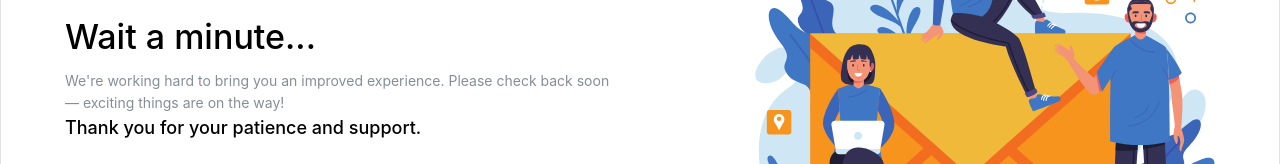
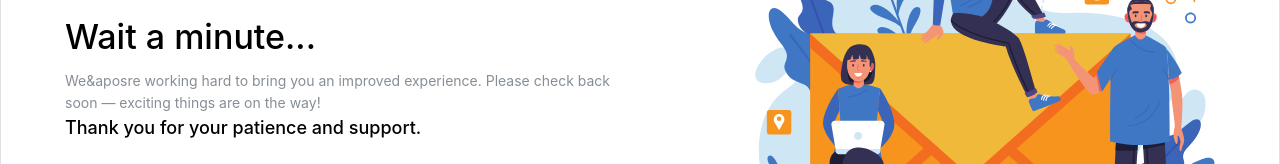
Before and after one commit to Nikhil-yadav-90/eddigi, a Next.js app: page / in a window 1280 px wide. Shown: the part 171-335 px from the top of the page. Built offline with nearby package versions, Linux system fonts and the light colour scheme.

Commit message:
build issue resolve

```diff
--- a/app/components/Home.tsx
+++ b/app/components/Home.tsx
@@ -1,6 +1,6 @@
-import Herosection from "./Herosection";
-import InvestInYourCareer from "./InvestInYourCareer";
-import WhyLearnWithEdDigi from "./WhyLearnWithEdDigi";
+// import Herosection from "./Herosection";
+// import InvestInYourCareer from "./InvestInYourCareer";
+// import WhyLearnWithEdDigi from "./WhyLearnWithEdDigi";
 import UnderConstruction from "./UnderConstruction"
 
 
--- a/app/components/UnderConstruction.tsx
+++ b/app/components/UnderConstruction.tsx
@@ -1,4 +1,4 @@
-import { Button, Image, Text, TextInput, Title } from '@mantine/core';
+import { Image, Text, Title } from '@mantine/core';
 import image from './image.svg';
 import classes from './EmailBanner.module.css';
 
@@ -11,7 +11,7 @@ export default function UnderConstruction() {
           Subscribe to our newsletter!
         </Text> */}
                 <Text fz="sm" c="dimmed">
-          We're working hard to bring you an improved experience.
+                    We&aposre working hard to bring you an improved experience.
                     Please check back soon — exciting things are on the way!
                 </Text>
                 <Text fw={500} fz="lg" mb={5}>
--- a/app/layout.tsx
+++ b/app/layout.tsx
@@ -1,6 +1,5 @@
 import '@mantine/core/styles.css';
-
-import React from 'react';
+import type { ReactNode } from 'react';
 import { ColorSchemeScript, mantineHtmlProps, MantineProvider } from '@mantine/core';
 import { theme } from '../theme';
 
@@ -9,7 +8,7 @@ export const metadata = {
   description: 'I am using Mantine with Next.js!',
 };
 
-export default function RootLayout({ children }: { children: any }) {
+export default function RootLayout({ children }: { children:ReactNode}) {
   return (
     <html lang="en" {...mantineHtmlProps}>
       <head>
```
Lines whose indentation alone changed are shown as unchanged.
